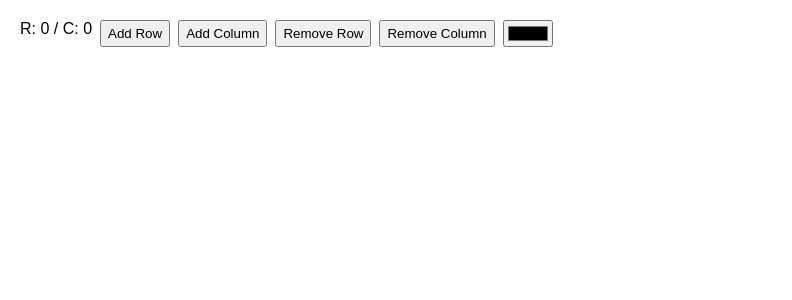
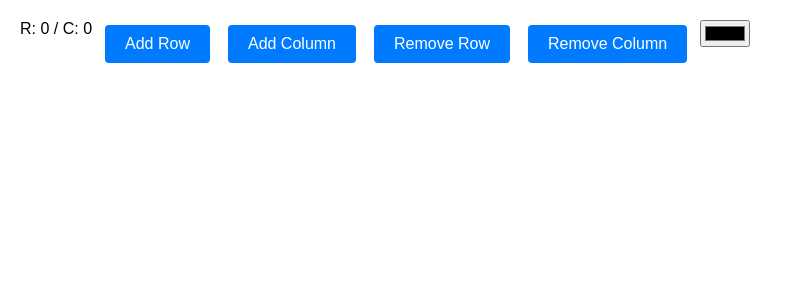
Before and after one commit to jchen7381/assignment-4-reactGridmaker, a React (Create React App) app in the folder src/: page / in a window 1280 px wide. Shown: the top 300 px of the page, without its empty margins (0-792 px from the left). Built offline with nearby package versions, Linux system fonts and the light colour scheme.

Commit message:
add button styling

```diff
--- a/src/styles.css
+++ b/src/styles.css
@@ -112,3 +112,33 @@
 .game-info {
   margin-left: 20px;
 }
+
+.menus  button {
+  padding: 10px 20px;
+  margin: 5px;
+  font-size: 16px;
+  cursor: pointer;
+  border: none;
+  background-color: #007BFF;
+  color: white;
+  border-radius: 4px;
+}
+
+.menus button:hover, .color-button-wrapper:hover button  {
+  background-color: #0056b3;
+}
+
+.color-button-wrapper {
+  position: relative;
+  display: inline-block;
+}
+
+.hidden-color-picker {
+  opacity: 0;
+  position: absolute;
+  top: 0;
+  left: 0;
+  width: 100%;
+  height: 100%;
+  cursor: pointer;
+}
```
